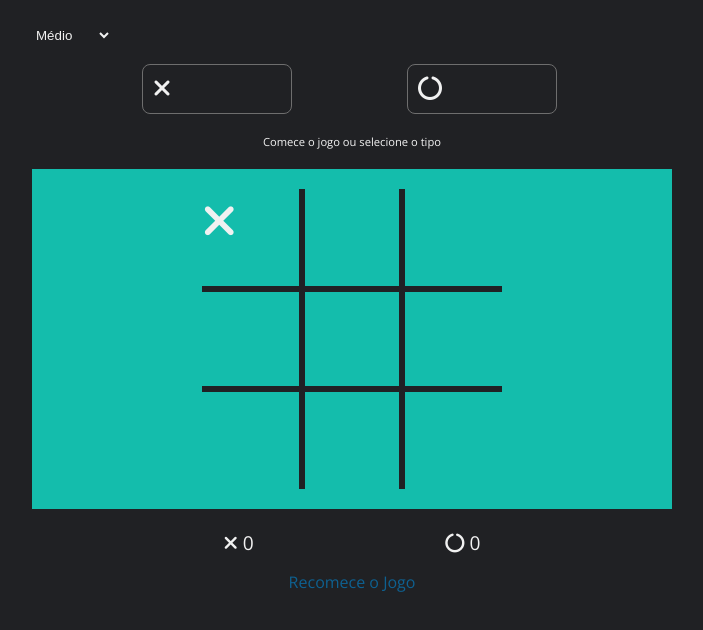
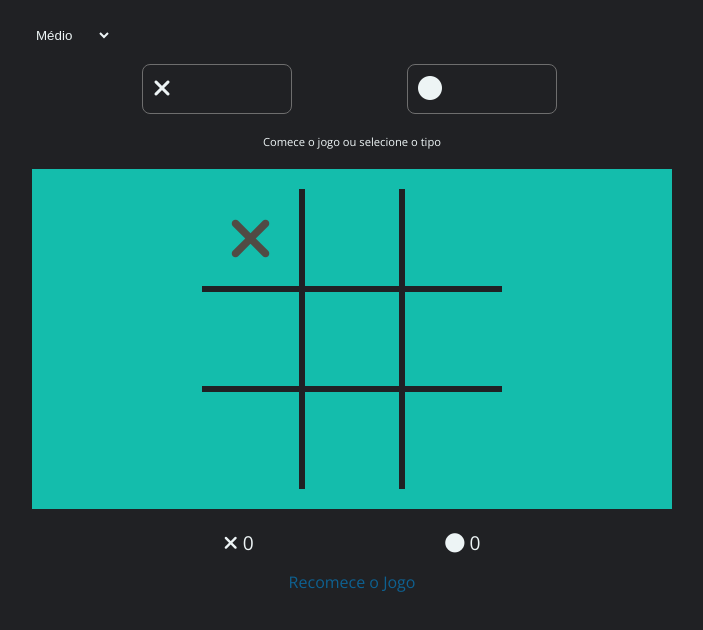
Before and after one commit to igords-goncalves/jogo-da-velha, a website: page source/index.html in a window 1280 px wide. Both pictures are taken after a click on the element 540 px from the left and 375 px from the top of the page. Shown: the part 136-766 px from the top of the page, without its empty margins (288-991 px from the left). Drawn offline with nearby package versions, Linux system fonts and the light colour scheme.

Commit message:
Toda parte de estruturação pronta e funções adicionadas

```diff
--- a/source/css/main.css
+++ b/source/css/main.css
@@ -46,6 +46,10 @@ main {
 
     text-decoration: none;
     list-style: none;
+
+    display: flex;
+    justify-content: center;
+    align-items: center;
 }
 
 #block-1, #block-2, #block-3 {
@@ -85,24 +89,23 @@ a {
 
 /* Simbolos */
 
+.x {
+    display: inline-block;
+    font-size: 60px;
+    color: #7a0000;
+    opacity: 0.6;
+}
+.o {
+    display: inline-block;
+    font-size: 50px;
+    opacity: 0.8;
+}
 
 .esconder {
     display: flex;
     flex-direction: row;
     justify-content: center;
     align-items: center;
-}
-
-.x {
-    display: inline-block;
-    font-size: 46px;
-}
-.o {
-    display: inline-block;
-    font-size: 36px;
-}
-
-.esconder {
     display: none !important;
 }
 
--- a/source/css/variables.css
+++ b/source/css/variables.css
@@ -1,4 +1,4 @@
 :root {
     --main-bg-color: #202124;
-    --font-color: #f1f1f1
+    --font-color: #EDF4F5
 }
--- a/source/index.html
+++ b/source/index.html
@@ -30,7 +30,7 @@
             </div>
             <div id="botoes">
                 <button id="vezes" class="botao"><i class="fas fa-times"></i></button>
-                <button id="circulo" class="botao"><i class="fas fa-circle-notch"></i></button>
+                <button id="circulo" class="botao"><i class="fas fa-circle"></i></button>
             </div>
             <div id="instrucoes">
                 <p>Comece o jogo ou selecione o tipo</p>
@@ -59,7 +59,7 @@
                 <span id="1-score">0</span>
             </span>
             <span class="score">
-                <span id="o-score"><i class="fas fa-circle-notch"></i></span>
+                <span id="o-score"><i class="fas fa-circle"></i></span>
                 <span id="1-score">0</span>
             </span>
         </div>
@@ -73,7 +73,7 @@
 
     <div class="esconder">
         <div class="x"><i class="fas fa-times"></i></div>
-        <div class="o"><i class="fas fa-circle-notch"></i></div>
+        <div class="o"><i class="fas fa-circle"></i></div>
     </div>
 
     <div id="mensagem" class="esconder">
@@ -81,6 +81,5 @@
     </div>
 
     <script src="js/index.js"></script>
-    <!-- <script src="js/test.js"></script> -->
 </body>
 </html>
--- a/source/js/index.js
+++ b/source/js/index.js
@@ -1,18 +1,8 @@
 const x = document.querySelector(".x")
 const o = document.querySelector(".o")
-
-// const boxes = document.querySelectorAll(".box")
-
-const quadro = document.querySelector('#quadro') //# teste
-
-const celula = quadro.childNodes //# teste
-
-
-
-// const boxes = document.querySelector("#block-1") //# teste
-
+const quadro = document.querySelector('#quadro') //! Capturei os filhos de quadro e coloquei numa nodeList
+const boxes = quadro.childNodes
 const botoes = document.querySelectorAll("#botoes")
-
 const mensagem = document.querySelector("#mensagem")
 const textoMenssagem = document.querySelector("#mensagem p")
 
@@ -21,81 +11,38 @@ const textoMenssagem = document.querySelector("#mensagem p")
 let player1 = 0
 let player2 = 0
 
-console.log(celula) //NodeList
+function clicarEjogar(elements) {
 
-// console.log(boxes) //NodeList
+    elements.forEach(element => {
+        element.addEventListener('click', () => {
+            let elemento = checarElemento(player1, player2)
+            jogada(element, elemento)
+        })
+    })
+}
+clicarEjogar(boxes)
 
-// Adcionando o evento de click quando clicar no quadro
+ // Verifica se um child foi adicionado e computa jogada
 
-celula.forEach(element => {
+function jogada(node, player) {
+    if (node.childNodes.length === 0) {
 
-    element.addEventListener('click', () => {
+        let cloneElemento = player.cloneNode(true)
+        node.appendChild(cloneElemento)
 
-        let elemento
+        player1 === player2 ? player1++ : player2++ // Criando a diferenciação das jogadas
+    }
+}
 
-        if (player1 === player2) {
-            elemento = x
-        } else {
-            elemento = o
-        }
+// Evento que acontece ao clicar no quadro
 
-        let cloneElemento = elemento.cloneNode(true)
+function checarElemento(player1, player2) {
+    let elemento
 
-        console.log('Testando ' + cloneElemento) //# teste
-
-        element.appendChild(cloneElemento)
-    })
-})
-
-// for (let i = 0; i < celula.length; i++) {
-
-//     celula[i].addEventListener('click', () => {
-
-//         let elemento
-
-//         if (player1 === player2) {
-//             elemento = x
-//         } else {
-//             elemento = o
-//         }
-
-//         let cloneElemento = elemento.cloneNode(true)
-
-//         console.log('Testando ' + cloneElemento) //# teste
-
-//         console.log(celula.appendChild(cloneElemento))
-//     })
-// }
-
-//&* Teste
-
-// boxes.addEventListener('click', () => {
-
-//     console.log('Capturado ...') //# teste
-
-//     let elemento
-
-//     if (player1 === player2) {
-//         elemento = x
-//     } else {
-//         elemento = o
-//     }
-
-//     let cloneElemento = elemento.cloneNode(true)
-
-//     console.log('Testando ' + cloneElemento) //# teste
-
-//     console.log(boxes.appendChild(cloneElemento))
-// })
-
-/**
- * Tudo funciona corretamente até esse trecho do código,
- * a parte de captura funciona perfeitamente
- * e o laço de repetição aliado aos eventos também.
- *
- * O problema aparece quando vamos tratar os elementos
- * da nodeList como nodes, adicionando nodeChild a eles,
- * essa adição não acontece pois estão undefined como nodes
- *
- *! O problema está na NodeList
- */
+    if (player1 === player2) {
+        elemento = x
+    } else {
+        elemento = o
+    }
+    return elemento
+}
```
Also changed, not shown: source/js/test.js (+55 -0 lines).
